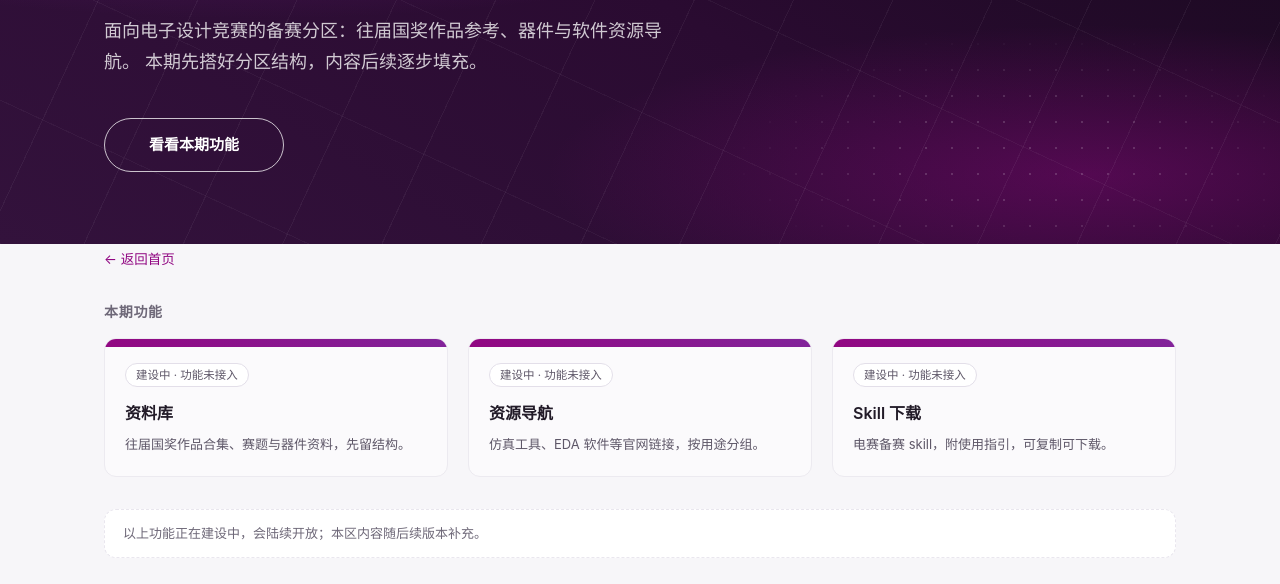
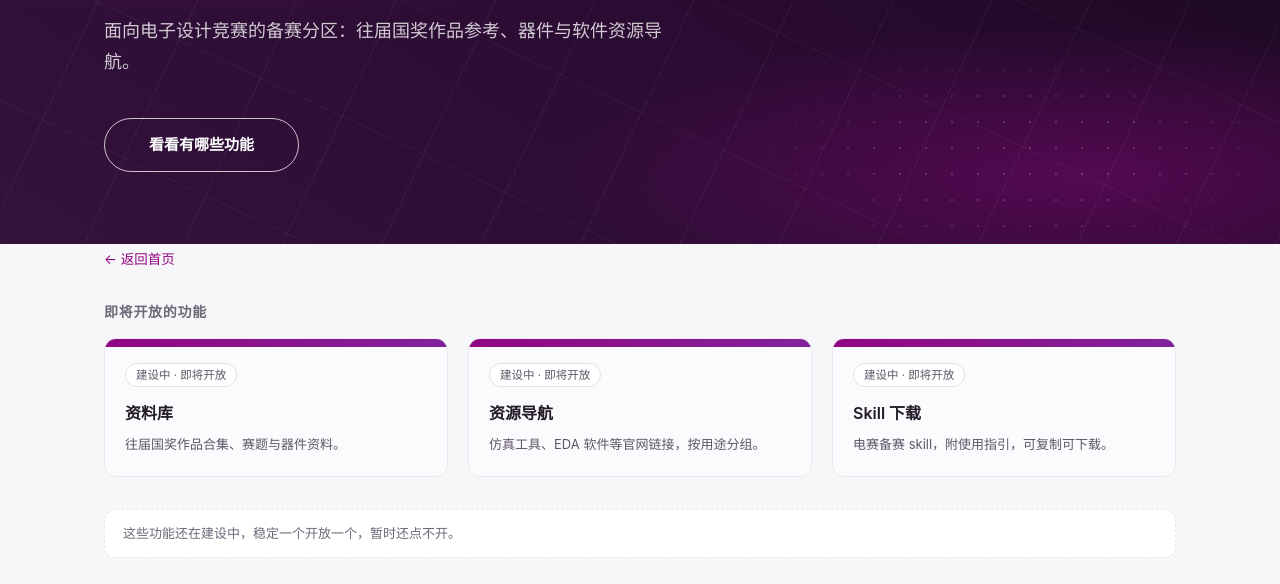
Before and after one commit to XingHo-VibeCoding/magic-hub, a website: page edian/index.html in a window 1280 px wide. Shown: the part 216-800 px from the top of the page. Drawn offline with Linux system fonts and the light colour scheme.

Commit message:
Day 9｜补齐分区页文案：清掉「本期功能」等研发视角说法
改了什么：区块标题「本期功能」改为「即将开放的功能」；Hero 按钮「看看本期功能」改为「看看有哪些功能」；两个分区页 Hero 副标题删除「本期内容重点深耕这里」「本期先搭好分区结构，内容后续逐步填充」等开发排期说明；7 张功能卡徽标「建设中 · 功能未接入」改为「建设中 · 即将开放」；数模区说明条与电赛区页脚、卡片描述一并改写为用户视角表述

加了什么：本轮为纯文案修订，未新增文件、未改动任何样式与版面结构

```diff
--- a/edian/index.html
+++ b/edian/index.html
@@ -21,16 +21,15 @@
     </div>
   </header>
 
-  <!-- 分区 Hero：约半屏高，往下翻是本期功能 -->
+  <!-- 分区 Hero：约半屏高，往下翻是功能列表 -->
   <section class="hero sub-hero edian-hero" id="hero">
     <div class="hero-inner">
       <p class="hero-tag">全国大学生电子设计竞赛</p>
       <h1 class="hero-title">电子设计区</h1>
       <p class="hero-sub">
         面向电子设计竞赛的备赛分区：往届国奖作品参考、器件与软件资源导航。
-        本期先搭好分区结构，内容后续逐步填充。
       </p>
-      <a class="btn-hero" href="#features" id="heroBtn">看看本期功能</a>
+      <a class="btn-hero" href="#features" id="heroBtn">看看有哪些功能</a>
     </div>
   </section>
 
@@ -39,30 +38,30 @@
     <a class="back-link" href="../index.html">← 返回首页</a>
 
     <section id="features">
-      <h2 class="section-title">本期功能</h2>
+      <h2 class="section-title">即将开放的功能</h2>
 
       <div class="feature-grid">
         <div class="feature-card off">
-          <span class="status">建设中 · 功能未接入</span>
+          <span class="status">建设中 · 即将开放</span>
           <h3>资料库</h3>
-          <p>往届国奖作品合集、赛题与器件资料，先留结构。</p>
+          <p>往届国奖作品合集、赛题与器件资料。</p>
         </div>
 
         <div class="feature-card off">
-          <span class="status">建设中 · 功能未接入</span>
+          <span class="status">建设中 · 即将开放</span>
           <h3>资源导航</h3>
           <p>仿真工具、EDA 软件等官网链接，按用途分组。</p>
         </div>
 
         <div class="feature-card off">
-          <span class="status">建设中 · 功能未接入</span>
+          <span class="status">建设中 · 即将开放</span>
           <h3>Skill 下载</h3>
           <p>电赛备赛 skill，附使用指引，可复制可下载。</p>
         </div>
       </div>
 
       <p class="notice">
-        以上功能正在建设中，会陆续开放；本区内容随后续版本补充。
+        这些功能还在建设中，稳定一个开放一个，暂时还点不开。
       </p>
     </section>
 
@@ -83,7 +82,7 @@
       <div class="footer-col">
         <p class="footer-head">说明</p>
         <span>功能建设中，陆续开放</span>
-        <span>内容随后续版本补充</span>
+        <span>内容会陆续补充</span>
       </div>
       <div class="footer-col">
         <p class="footer-head">文档</p>
```
Also changed, not shown: shumo/index.html (+9 -9 lines).
